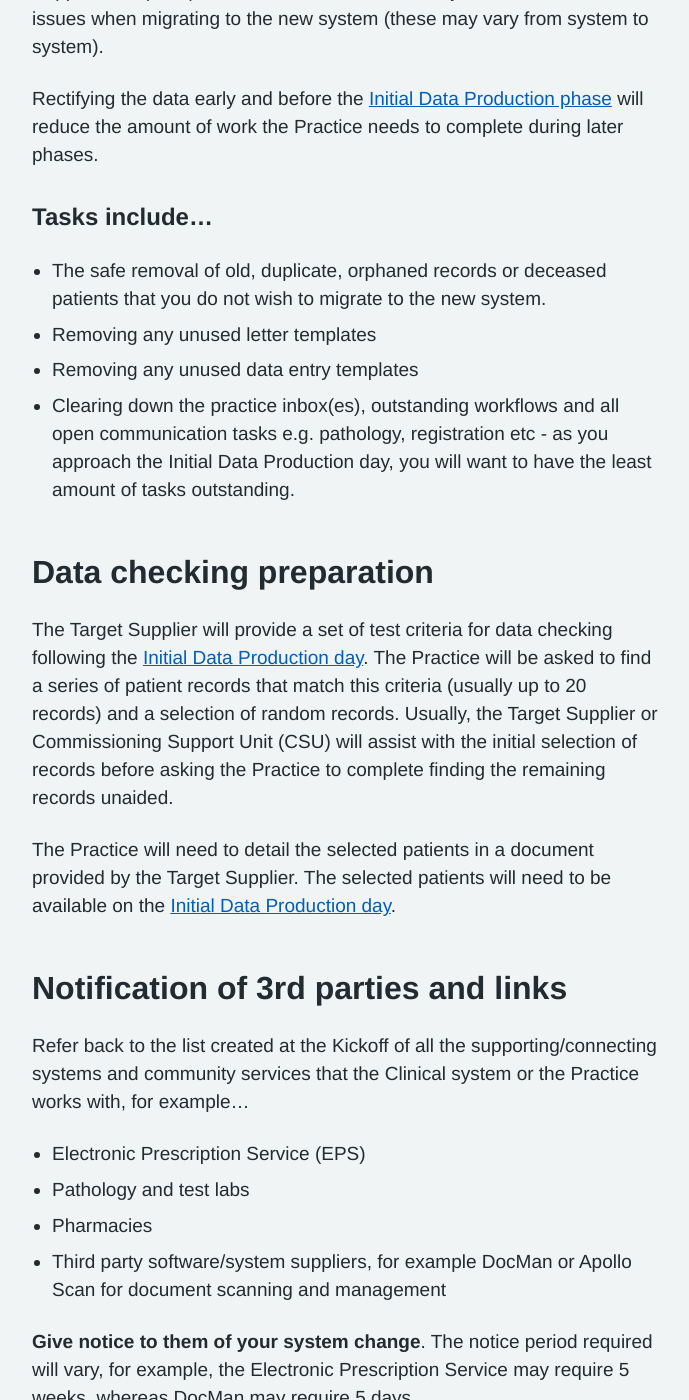
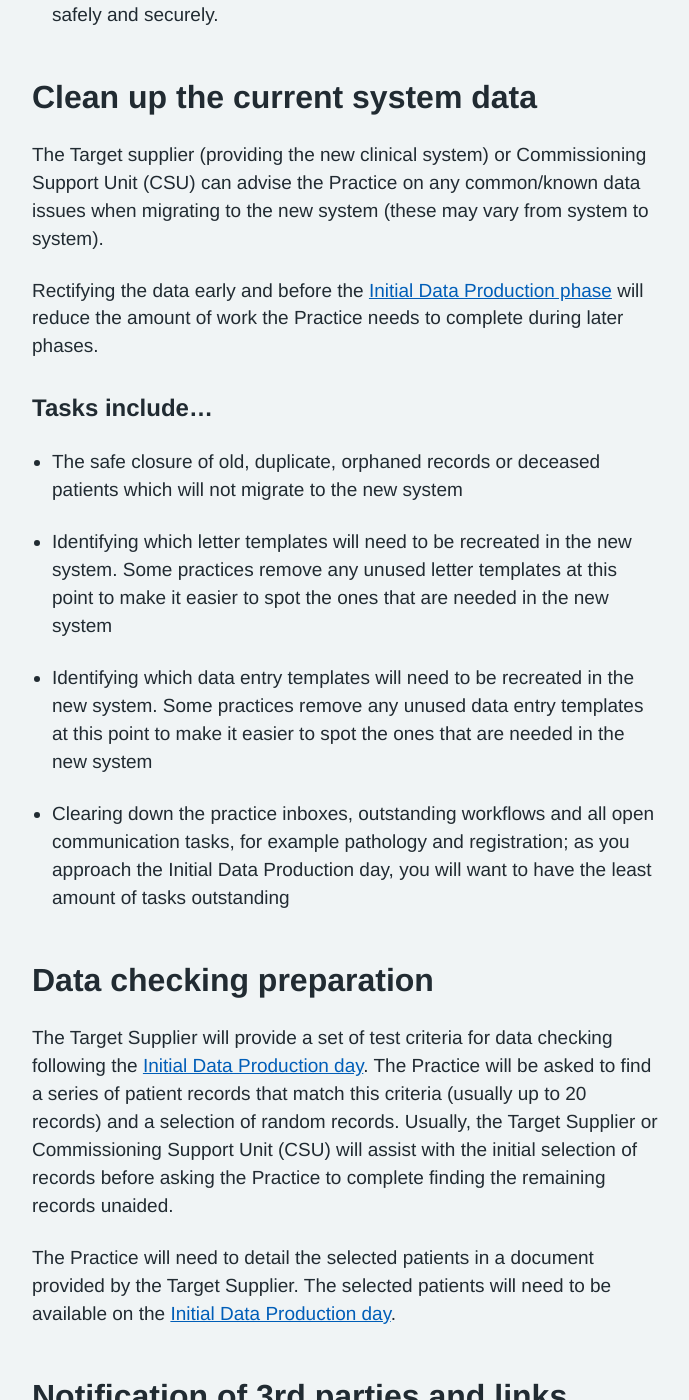
Before and after one commit to nhsconnect/prm-practice-migration, a Jekyll site: the page built from guide/03-early-prep-and-planning.md, in a window 1280 px wide and 1400 px high, scrolled down 1440 px. Shown: the whole window, without its empty margins (128-817 px from the left). Built offline with Jekyll 4.4.1, drawn with Linux system fonts in a browser that asks for light colours; some web fonts are replaced; some of the changed text lies outside the part shown.

Commit message:
[PT] Update Early prep content following Les/Sam review

```diff
--- a/guide/03-early-prep-and-planning.md
+++ b/guide/03-early-prep-and-planning.md
@@ -13,9 +13,12 @@ This is the time to start completing the items discussed in the Kickoff.
 
 ## Request a data extract from your existing supplier
 
-Ahead of the [Initial Data Production phase](initial-data-production), a formal data extract request needs to be sent to the Source Supplier (Existing/old supplier of the GP Core System).
+Ahead of the [Initial data production phase](initial-data-production), a formal data extract request needs to be sent to the Source Supplier (Existing/old supplier of the GP Core System) using the steps detailed below. This is a formal notification from the data owner (the practice) to the supplier for them to provide the current data stored in the current clinical system.
 
-The request needs to be completed as early as possible. The Source Suppliers have varying lead times/notice periods to provide this data upon request (for example, EMIS may require 5 weeks notice). __Any delays to giving notice may impact the migration timeline__ if it’s not sent prior to the [Initial Data Production day](initial-data-production).
+This will also need to be completed for any other supplier who will need to migrate data, for example any document management and scanning systems such as DocMan or anticoagulation management software such as INR Star.
+
+__The request needs to be completed as early as possible__. The Source Suppliers have varying lead times/notice periods to provide this data upon request; for example, a supplier may require up to 5 weeks notice. __Any delays to giving notice may impact the migration timeline__ if it’s not sent prior to the [Initial data production day](initial-data-production).
+
 
 ### Steps to requesting the Data extract
 
@@ -30,12 +33,20 @@ The Target supplier (providing the new clinical system) or Commissioning Support
 
 Rectifying the data early and before the [Initial Data Production phase](initial-data-production) will reduce the amount of work the Practice needs to complete during later phases.
 
+
 ### Tasks include...
 
-* The safe removal of old, duplicate, orphaned records or deceased patients that you do not wish to migrate to the new system.
-* Removing any unused letter templates
-* Removing  any unused data entry templates
-* Clearing down the practice inbox(es), outstanding workflows and all open communication tasks e.g. pathology, registration etc - as you approach the Initial Data Production day, you will want to have the least amount of tasks outstanding.
+* The safe closure of old, duplicate, orphaned records or deceased patients which will not migrate to the new system
+
+
+* Identifying which letter templates will need to be recreated in the new system. Some practices remove any unused letter templates at this point to make it easier to spot the ones that are needed in the new system
+
+
+* Identifying which data entry templates will need to be recreated in the new system. Some practices remove any unused data entry templates at this point to make it easier to spot the ones that are needed in the new system
+
+
+* Clearing down the practice inboxes, outstanding workflows and all open communication tasks, for example pathology and registration; as you approach the Initial Data Production day, you will want to have the least amount of tasks outstanding
+
 
 
 ## Data checking preparation
```
Also changed, not shown: other parts of guide/03-early-prep-and-planning.md (+6 -3 lines).
